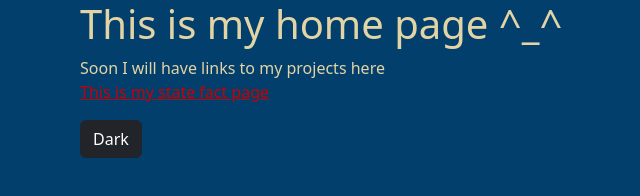
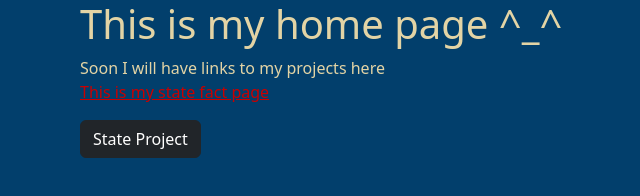
Before and after one commit to shinyphantump/shinyphantump.github.io, a plain HTML site: page index.html in a window 1280 px wide. Shown: the whole page, without its empty margins (2-642 px from the left). Drawn offline with nearby package versions, Linux system fonts and the light colour scheme.

Commit message:
Update index.html

```diff
--- a/index.html
+++ b/index.html
@@ -17,7 +17,7 @@
 				<br>
 				<a href=state/index.html class="links">This is my state fact page</a>
 			</p>
-			<a href=state/index.html class="btn btn-dark">Dark</a>
+			<a href=state/index.html class="btn btn-dark">State Project</a>
 			<script src="https://cdn.jsdelivr.net/npm/bootstrap@5.3.6/dist/js/bootstrap.bundle.min.js" integrity="sha384-j1CDi7MgGQ12Z7Qab0qlWQ/Qqz24Gc6BM0thvEMVjHnfYGF0rmFCozFSxQBxwHKO" crossorigin="anonymous"></script>
 		</main>
 	</body>
```
